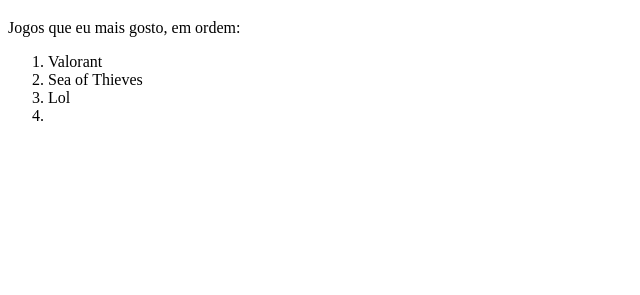
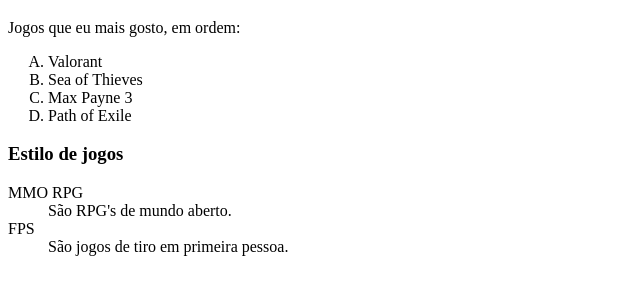
Before and after one commit to ufjf-dcc121/ufjf-dcc121-2022-1-atv2-aliciadelg23, a plain HTML site: page index.html in a window 1280 px wide. Shown: the part 345-640 px from the top of the page, without its empty margins (0-640 px from the left). Drawn offline with Linux system fonts and the light colour scheme.

Commit message:
Adiciona exemplo de lista de definição

```diff
--- a/index.html
+++ b/index.html
@@ -21,11 +21,20 @@
    </p>
    <h1>Games</h1>
       <p>Jogos que eu mais gosto, em ordem:</p>
-<ol>
+<ol type="A">
   <li>Valorant</li>
   <li>Sea of Thieves</li>
-  <li>Lol</li>
-  <li></li>
+  <li>Max Payne 3</li>
+  <li>Path of Exile</li>
+
 </ol>
+<h3>Estilo de jogos</h3>
+<dl>
+<dt>MMO RPG</dt>
+<dd>São RPG's de mundo aberto.</dd>
+<dt>FPS</dt>
+<dd>São jogos de tiro em primeira pessoa.</dd>
+
+</dl>
 </body>
 </html>
```
